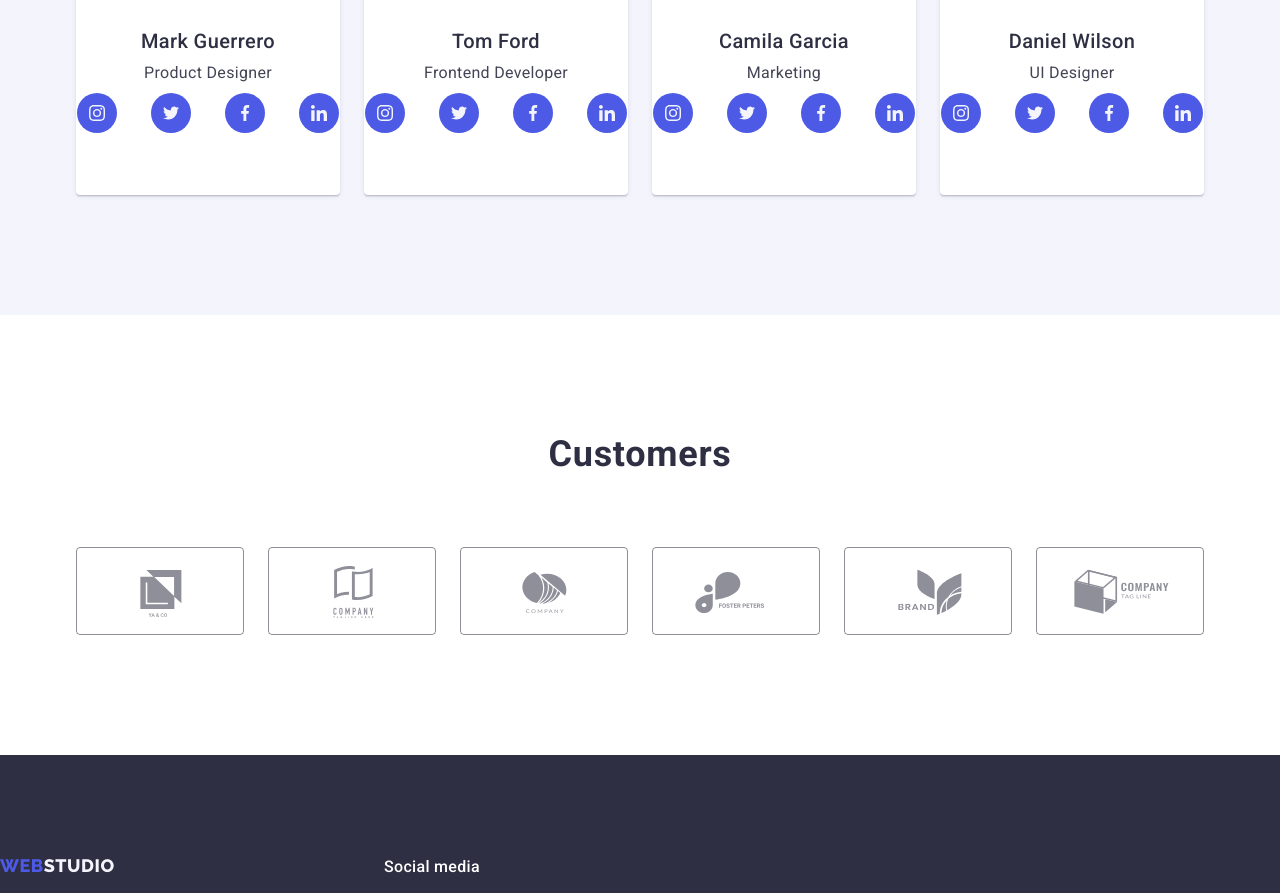
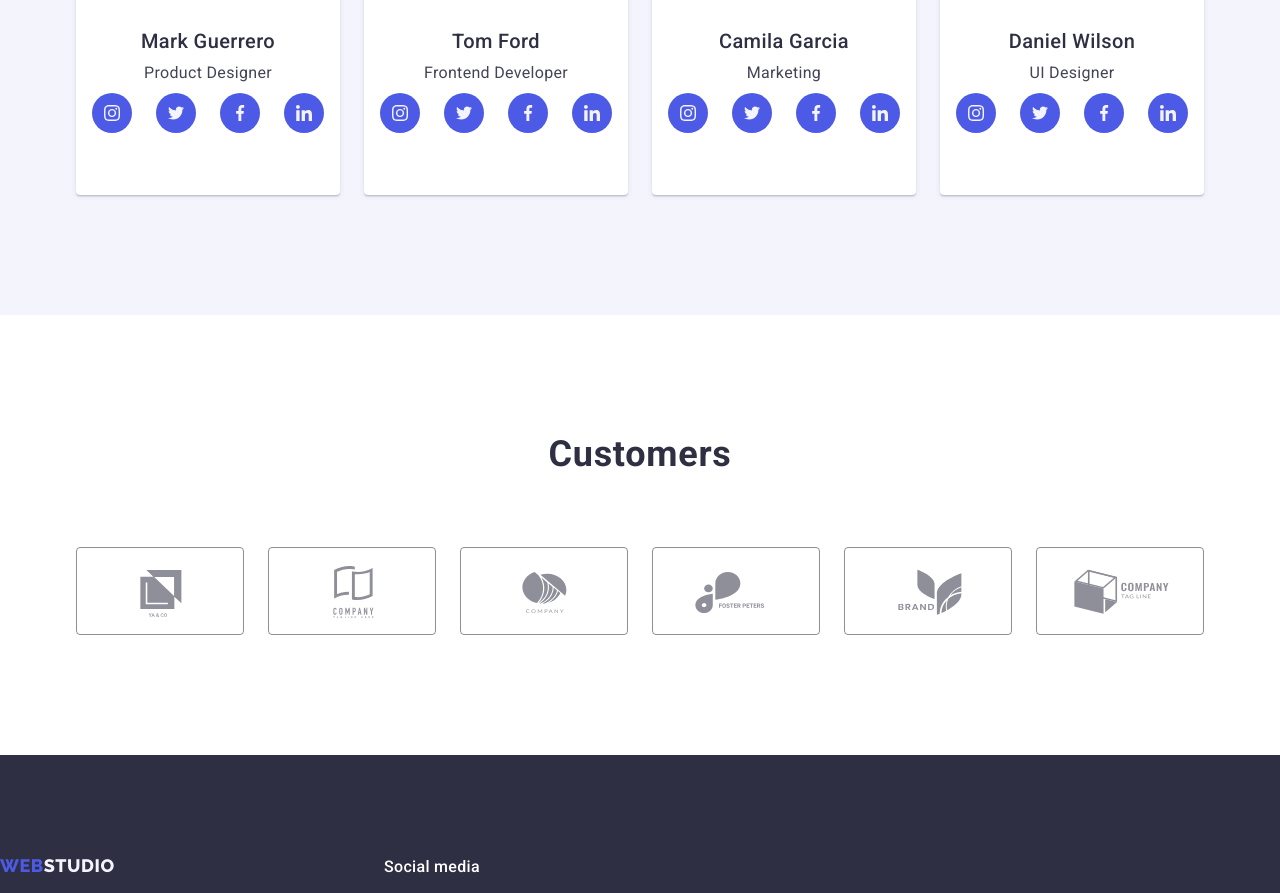
Before and after one commit to JuliaStavychna/goit-markup-hw-04, a plain HTML site: page index.html in a window 1280 px wide. Shown: the part 2184-3077 px from the top of the page. Drawn offline with nearby package versions, Linux system fonts and the light colour scheme.

Commit message:
update team

```diff
--- a/css/styles.css
+++ b/css/styles.css
@@ -229,10 +229,6 @@ img {
 .team-social-item {
   width: 40px;
   height: 40px;
-}
-
-.team-social-item:not(:last-child) {
-  margin-right: 10px;
 }
 
 .team-social-link{
```
